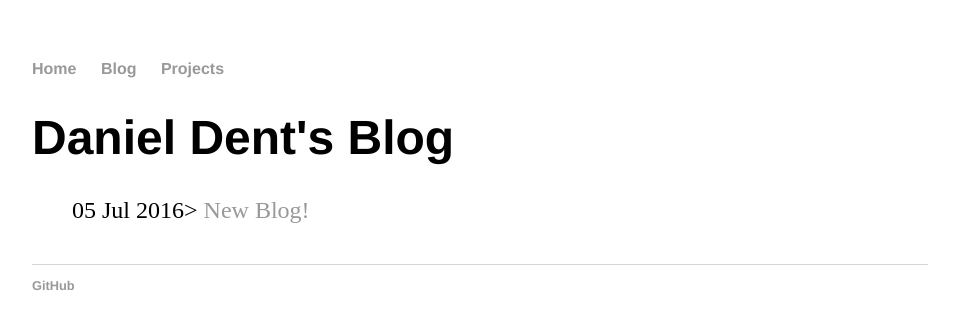
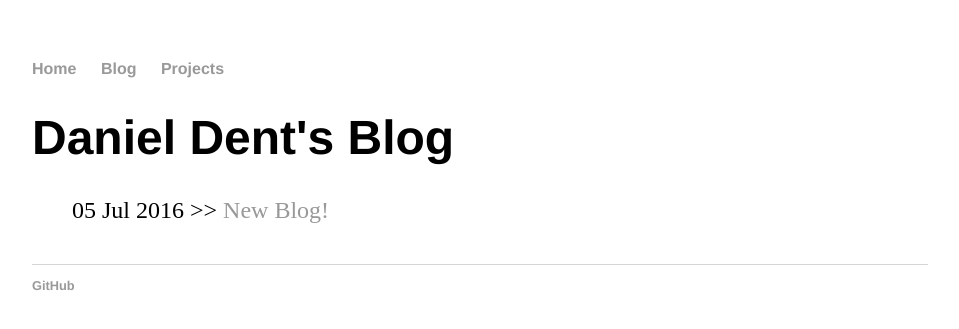
Before and after one commit to Deixel/deixel.github.io, a Jekyll site: the page built from blog/index.html, in a window 1280 px wide. Shown: the top 329 px of the page, without its empty margins (160-1119 px from the left). Built offline with Jekyll 4.4.1, drawn with Linux system fonts in a browser that asks for light colours.

Commit message:
Tweaked some things

```diff
--- a/_config.yml
+++ b/_config.yml
@@ -1 +1,2 @@
 name: Deixel
+permalink: /blog/:year/:month/:day/:title
--- a/blog/index.html
+++ b/blog/index.html
@@ -5,6 +5,6 @@ title: Daniel Dent's Blog
 <h1>{{ page.title }}</h1>
 <ul class="posts">
 	{% for post in site.posts %}
-		<li><span>{{ post.date | date_to_string }}</span >> <a href="{{ post.url }}" title="{{post.title}}">{{post.title}}</a></li>
+		<li><span>{{ post.date | date_to_string }}</span> >> <a href="{{ post.url }}" title="{{post.title}}">{{post.title}}</a></li>
 	{% endfor %}
 </ul>
```
